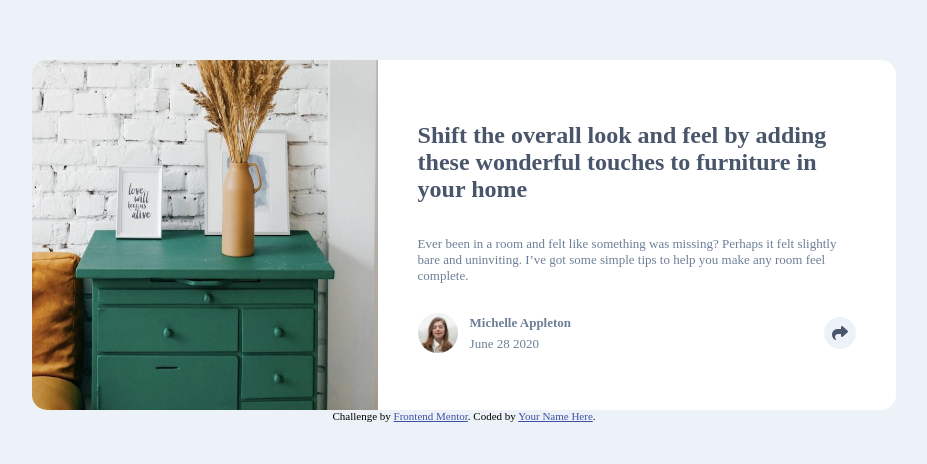
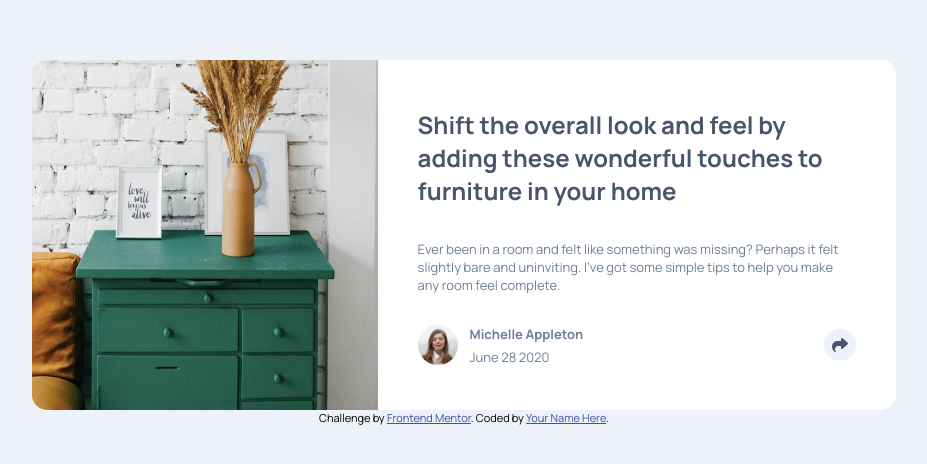
Before and after one commit to Manuel928/article-preview-component, a plain HTML site: page index.html in a window 1280 px wide. Shown: the part 134-598 px from the top of the page, without its empty margins (176-1103 px from the left). Drawn offline with Linux system fonts and the light colour scheme; the site is published under a folder, as on GitHub Pages, so addresses that start at the root find nothing.

Commit message:
add fonts

```diff
--- a/styles.css
+++ b/styles.css
@@ -1,6 +1,6 @@
 @font-face {
     font-family: "Manrope";
-    src: url("/fonts/Manrope-VariableFont_wght.ttf") format("truetype");
+    src: url("./fonts/Manrope-VariableFont_wght.ttf") format("truetype");
 }
 
 body {
```
